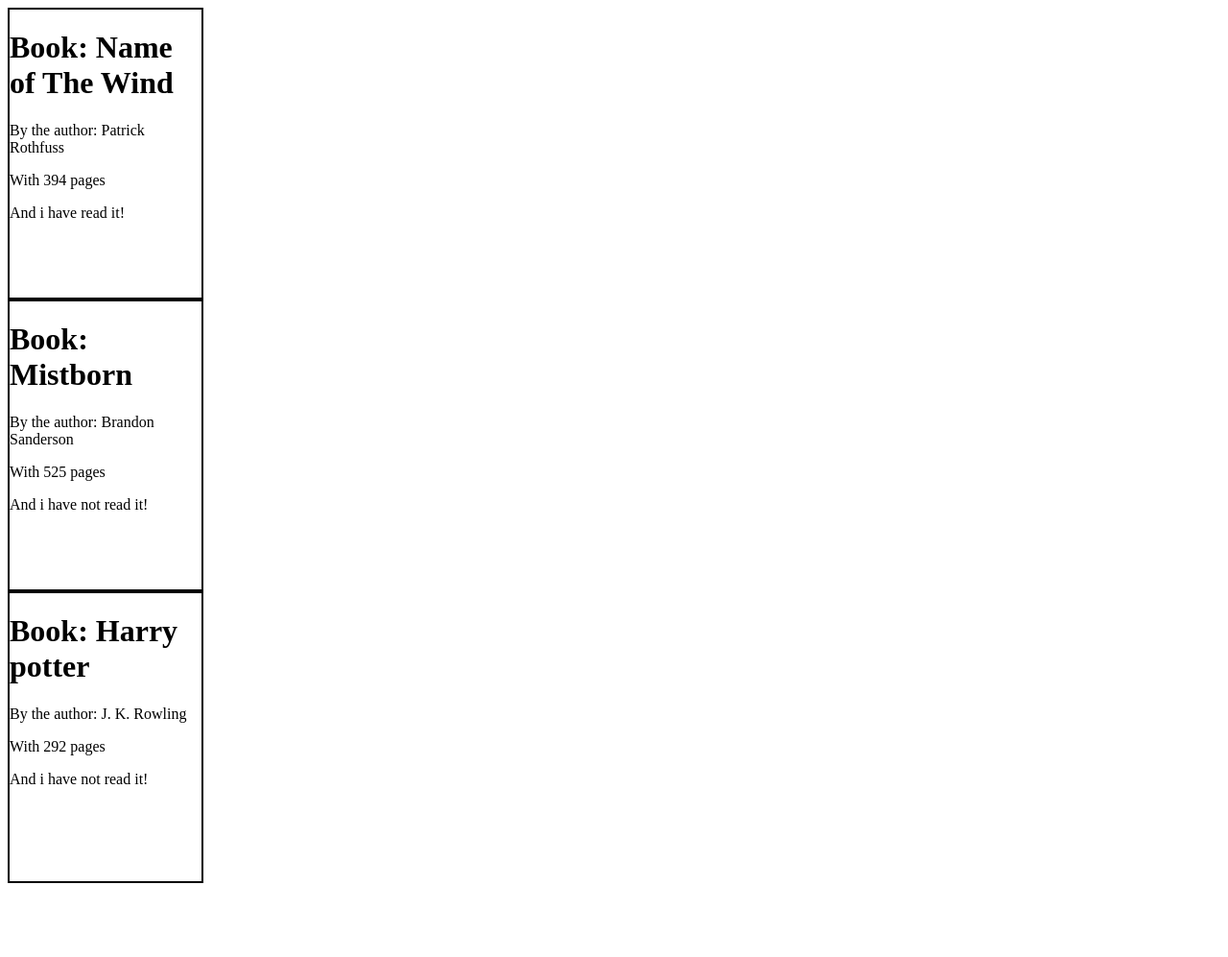
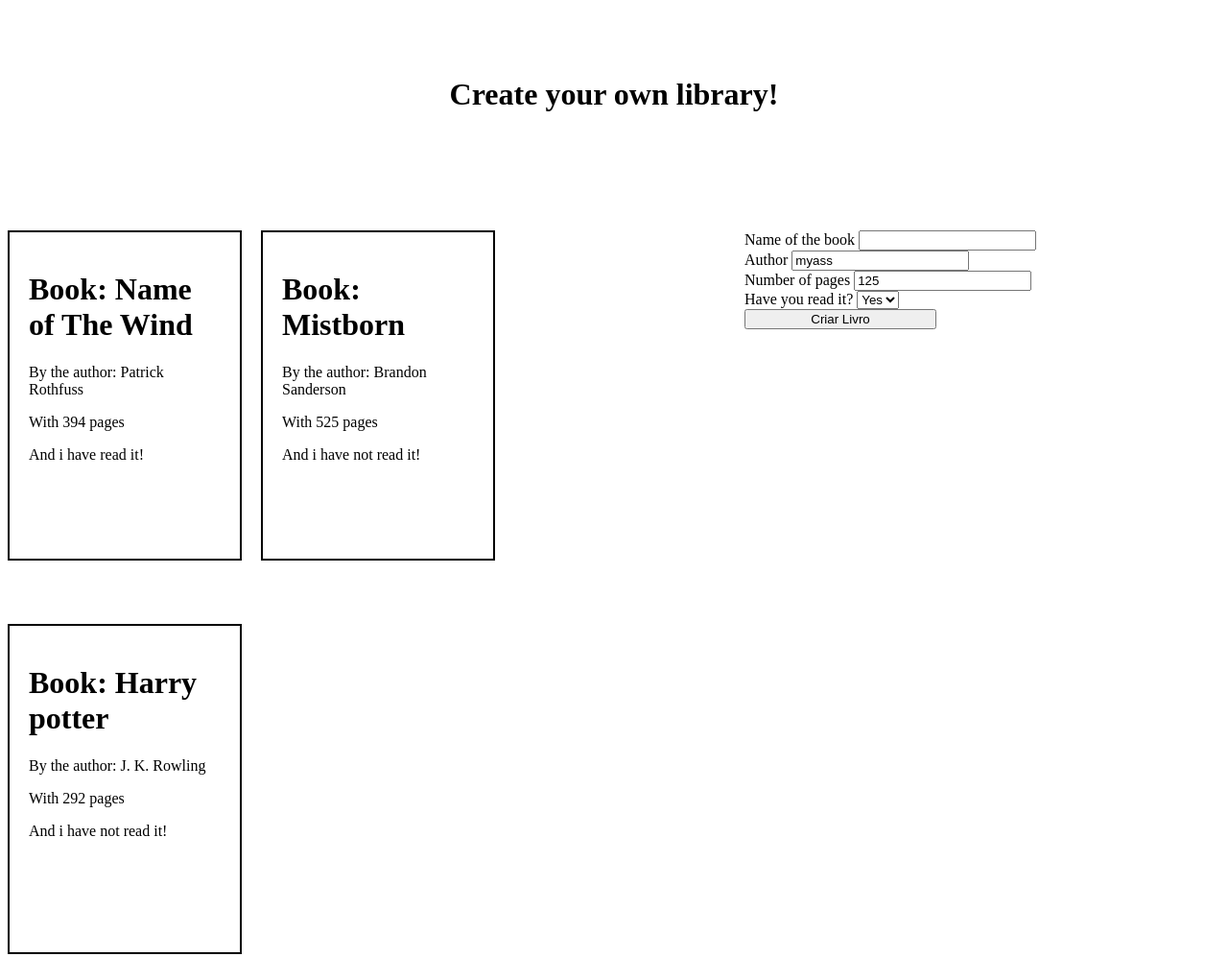
Before and after one commit to ayrescode/TOP-Library, a plain HTML site: page index.html in a window 1280 px wide. Shown: the whole page at 96% size. Before the commit the page ends 928 px from the top, so only its background shows below. Drawn offline with Linux system fonts and the light colour scheme.

Commit message:
styling, forms creationg and trying to make button work

```diff
--- a/index.html
+++ b/index.html
@@ -10,7 +10,40 @@
 
 <body>
 
-    <script src="./script.js"></script>
+    <div class="title">
+        <h1>Create your own library!</h1>
+    </div>
+    <div class="container">
+        <div class="library"></div>
+        <div class="form">
+            <form action="">
+                <div>
+                    <label for="bookName">Name of the book</label>
+                    <input type="text" name="bookName" id="bookName" value="">
+                </div>
+                <div>
+                    <label for="author">Author</label>
+                    <input type="text" name="author" value="myass" id="author">
+                </div>
+                <div>
+                    <label for="pages">Number of pages</label>
+                    <input type="number" name="pages" value="125" id="pages">
+                </div>
+                <div>
+                    <label for="read">Have you read it?</label>
+                    <select name="read" id="read">
+                        <option value="true">Yes</option>
+                        <option value="false">No</option>
+                    </select>
+                </div>
+                <button class="btn" type="button">Criar Livro</button>
+            </form>
+        </div>
+    </div>
+
+
+
+    <script src=" ./script.js"></script>
 </body>
 
 </html>
--- a/script.js
+++ b/script.js
@@ -1,4 +1,37 @@
 const myLibrary = [];
+const library = document.querySelector('.library');
+const send = document.querySelector('.btn');
+const input = document.querySelector('input');
+
+// console.log(
+//   input.forEach(function (element) {
+//     console.log('myass');
+//   })
+// );
+
+// for (let i = 0; i < input.lenght; i++) {
+//   const x = input[i];
+//   if (x.name) {
+//     console.log(`${x.name}: ${x.value}`);
+//   }
+// }
+
+// console.log(input);
+// console.log(send);
+send.addEventListener('click', handleClick);
+
+function handleClick() {
+  addBookToLibrary('Name of The Wind', 'Patrick Rothfuss', 394, true);
+  bookshelf(myLibrary);
+}
+
+// function handleClick() {
+//   console.log(input.value);
+//   let book = input.value;
+//   console.log(book);
+//   addBookToLibrary(`${book}`, 'my balls', 125, true);
+//   input.value = '';
+// }
 
 // the constructor...
 function Book(name, author, lenght, read) {
@@ -35,7 +68,7 @@
     } else {
       read.textContent = 'And i have not read it!';
     }
-    document.body.appendChild(div);
+    library.appendChild(div);
     div.appendChild(book);
     div.appendChild(author);
     div.appendChild(pages);
--- a/style.css
+++ b/style.css
@@ -1,5 +1,34 @@
-div {
+.title {
+  height: 20vh;
+  text-align: center;
+}
+.title > h1 {
+  margin-top: 10vh;
+}
+.container {
+  display: flex;
+  width: 100vw;
+  height: auto;
+}
+.library {
+  display: flex;
+  flex-wrap: wrap;
+  gap: 20px;
+  width: 60vw;
+  height: 100vh;
+}
+
+.form {
+  width: 30vw;
+}
+
+button {
+  width: 200px;
+}
+
+.library > div {
   width: 200px;
   height: 300px;
   border: 2px solid black;
+  padding: 20px;
 }
```
